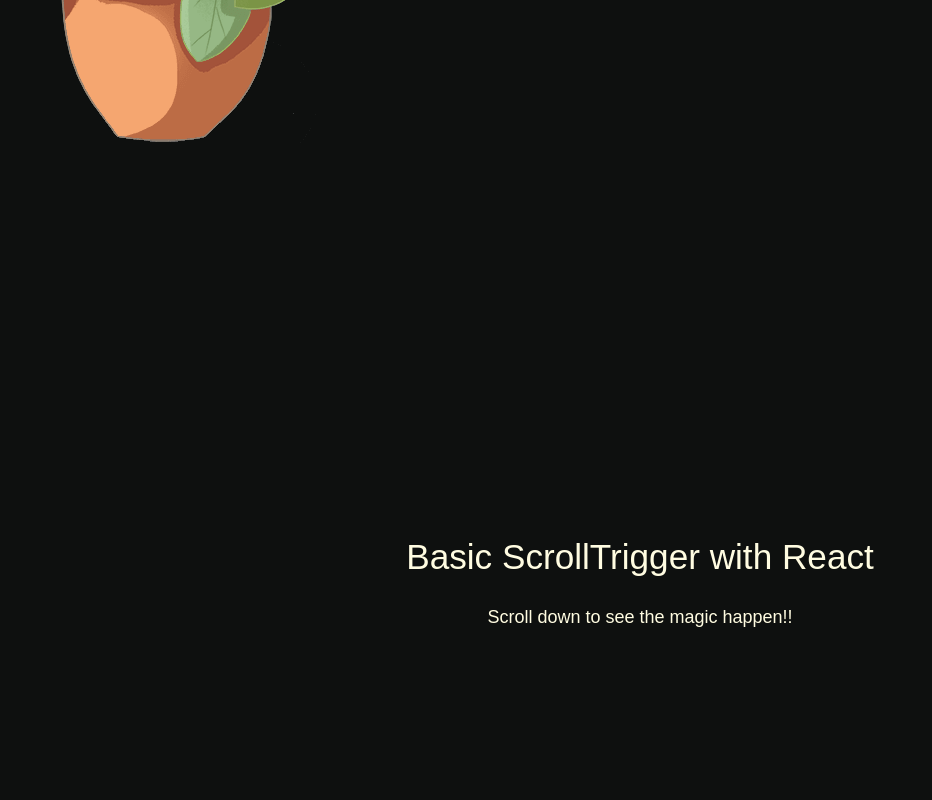
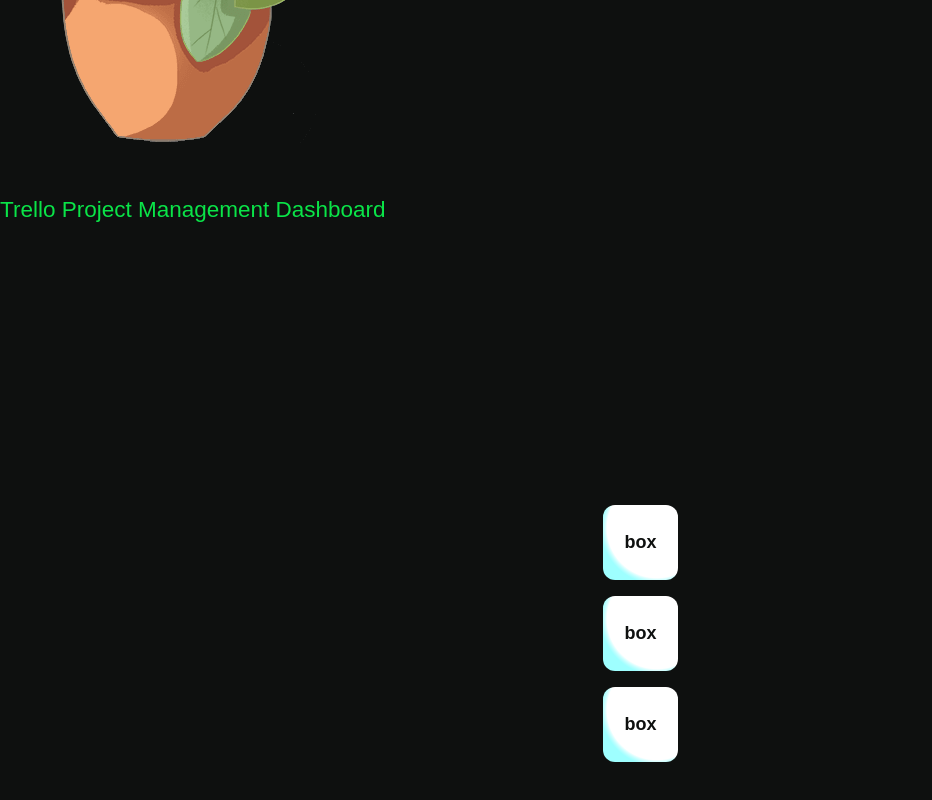
Before and after one commit to a-straube/portfolio-alpha, a React (Create React App) app: page / in a window 1280 px wide. Shown: the part 1647-2447 px from the top of the page, without its empty margins (0-932 px from the left). Built offline with nearby package versions, Linux system fonts and the light colour scheme; grey boxes are pictures that could not be loaded; a web font is replaced by a local one.

Commit message:
Start ProjectsSection

```diff
--- a/src/App.js
+++ b/src/App.js
@@ -5,6 +5,7 @@
 import 'bootstrap/dist/css/bootstrap.min.css';
 import IntroSection from './section1-Intro/IntroSection';
 import AboutMeSection from './section2-About/AboutMeSection';
+import ProjectsSection from './section3-Projects/ProjectsSection';
 import { ParallaxProvider } from 'react-scroll-parallax';
 
 gsap.registerPlugin(useGSAP, ScrollTrigger);
@@ -35,10 +36,7 @@
     <ParallaxProvider>
       <IntroSection />
       <AboutMeSection />
-      <section className="section flex-center column">
-        <h2>Basic ScrollTrigger with React</h2>
-        <p>Scroll down to see the magic happen!!</p>
-      </section>
+      <ProjectsSection />
       <div className="section flex-center column" ref={main}>
         <div className="box gradient-blue">box</div>
         <div className="box gradient-blue">box</div>
--- /dev/null
+++ b/src/section3-Projects/ProjectsSection.js
@@ -0,0 +1,17 @@
+function ProjectSection() {
+    return (
+        <section>
+            <div id="trelloProject" className="fruit-project-container">
+                <div className="fruit">
+                    <div className="inside-fruit">
+                        <a href="https://a-straube.github.io/trello-project-mgmt-dashboard/" target="_blank">
+                            <h4>Trello Project Management Dashboard</h4>
+                        </a>
+                    </div>
+                </div>
+            </div>
+        </section>
+    );
+}
+
+export default ProjectSection
```
